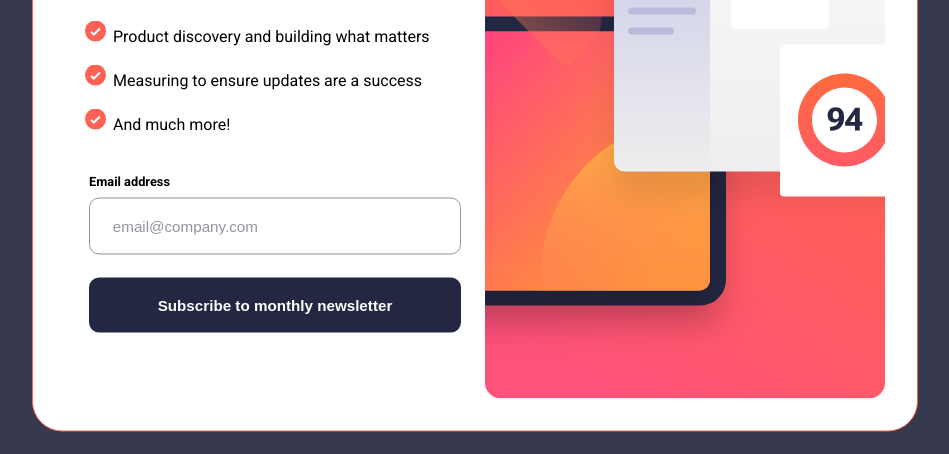
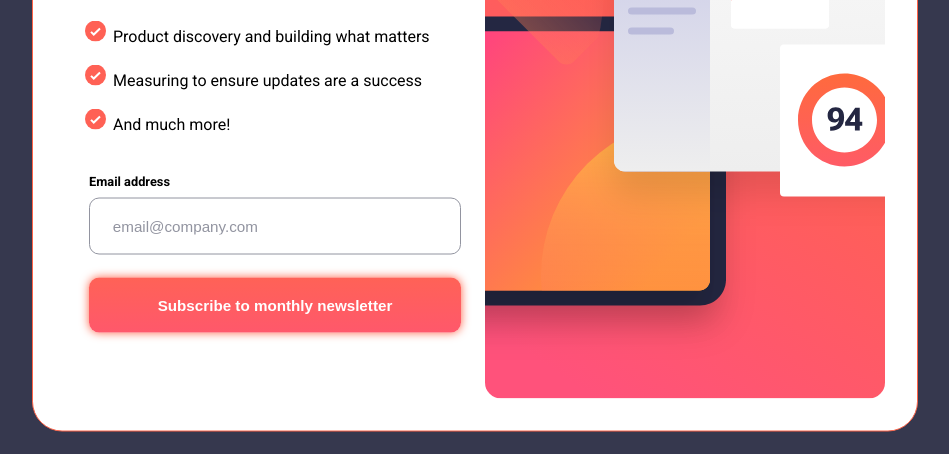
Before and after one commit to BlueElyas/newsletter-sign-up-with-success-message-main, a plain HTML site: page index.html in a window 1280 px wide. In both pictures the pointer is over the button "Subscribe to monthly newsletter". Shown: the part 346-800 px from the top of the page, without its empty margins (165-1114 px from the left). Drawn offline with Linux system fonts and the light colour scheme.

Commit message:
add button hover effect

```diff
--- a/styles.css
+++ b/styles.css
@@ -80,6 +80,7 @@ input {
     border: 1px solid hsl(231, 7%, 60%);
     margin-bottom: 1.5em;
     font-size: 0.95rem;
+    cursor: pointer;
 }
 
 input::placeholder {
@@ -95,6 +96,14 @@ input::placeholder {
     font-size: 0.95rem;
     cursor: pointer;
 }
+
+/* Button hover effect */
+
+button:hover {
+    background: linear-gradient(hsl(4, 100%, 67%), rgb(255, 88, 107)) ;
+    box-shadow: 0px 0px 10px tomato;
+}
+
 
 /* Media query for email-input section */
 
```
